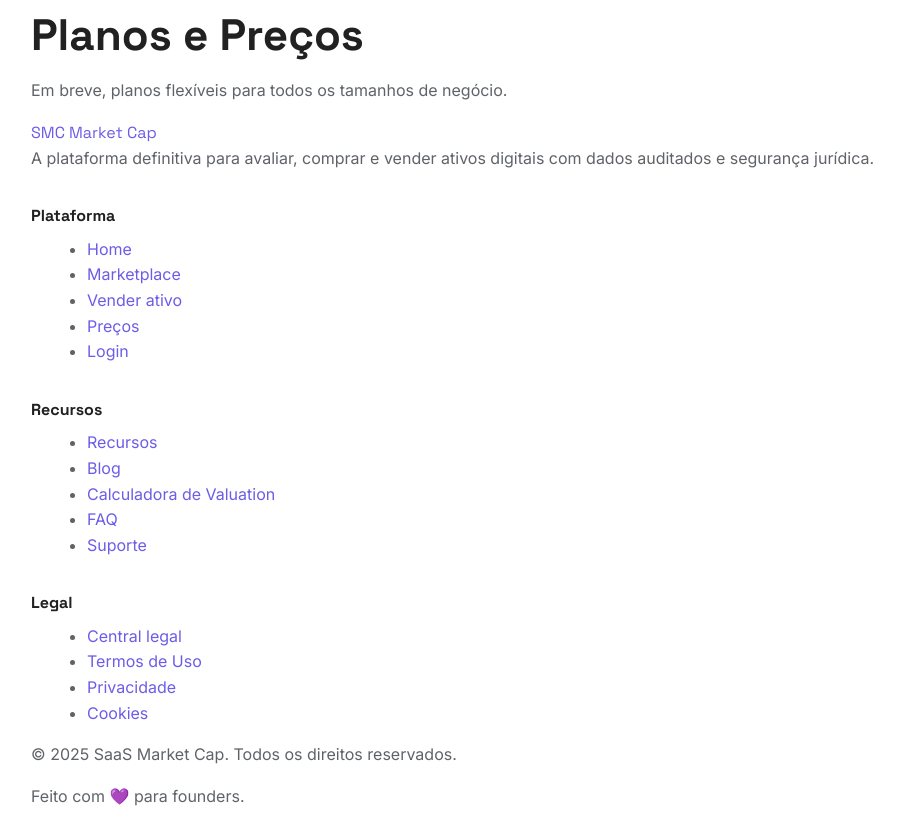
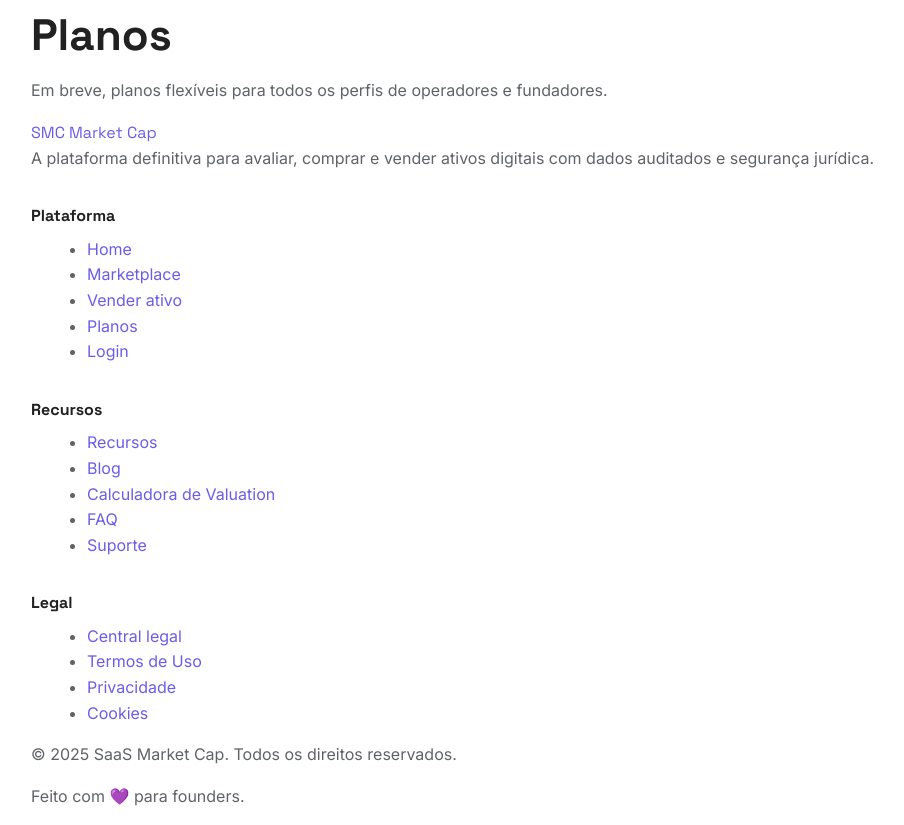
Before and after one commit to brigidovinicius/smc-platform, a Next.js app: page /pricing in a window 1280 px wide. Shown: the whole page, without its empty margins (25-929 px from the left). Built offline with nearby package versions, Linux system fonts and the light colour scheme.

Commit message:
fix(routes): renomear precos para planos
- cria alias /planos para a página de preços
- atualiza link do footer e título da página para Planos

```diff
--- a/app/(marketing)/_components/footer.tsx
+++ b/app/(marketing)/_components/footer.tsx
@@ -26,7 +26,7 @@ export function Footer() {
                             <li><Link href="/" className="hover:text-[var(--color-primary)]">Home</Link></li>
                             <li><Link href="/marketplace" className="hover:text-[var(--color-primary)]">Marketplace</Link></li>
                             <li><Link href="/vender-ativo" className="hover:text-[var(--color-primary)]">Vender ativo</Link></li>
-                            <li><Link href="/precos" className="hover:text-[var(--color-primary)]">Preços</Link></li>
+                            <li><Link href="/planos" className="hover:text-[var(--color-primary)]">Planos</Link></li>
                             <li><Link href="/login" className="hover:text-[var(--color-primary)]">Login</Link></li>
                         </ul>
                     </div>
--- /dev/null
+++ b/app/(marketing)/planos/page.tsx
@@ -0,0 +1 @@
+export { default } from '../pricing/page';
--- a/app/(marketing)/pricing/page.tsx
+++ b/app/(marketing)/pricing/page.tsx
@@ -4,8 +4,8 @@ export default function PricingPage() {
     return (
         <div className="min-h-screen bg-[#FAFAFA]">
             <div className="container py-32">
-                <h1 className="text-4xl font-bold text-slate-900 mb-4">Planos e Preços</h1>
-                <p className="text-xl text-slate-600">Em breve, planos flexíveis para todos os tamanhos de negócio.</p>
+                <h1 className="text-4xl font-bold text-slate-900 mb-4">Planos</h1>
+                <p className="text-xl text-slate-600">Em breve, planos flexíveis para todos os perfis de operadores e fundadores.</p>
             </div>
             <Footer />
         </div>
```
